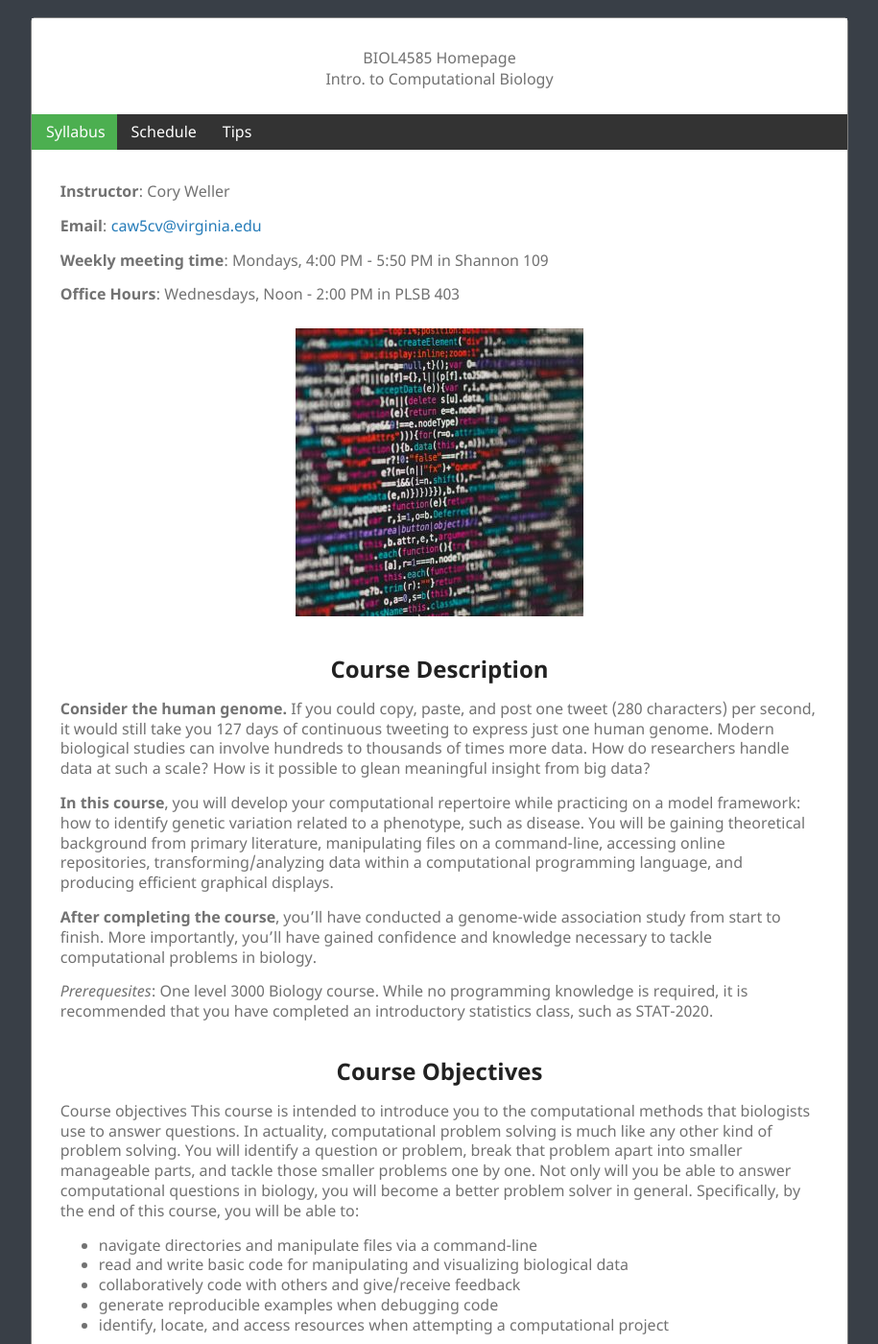
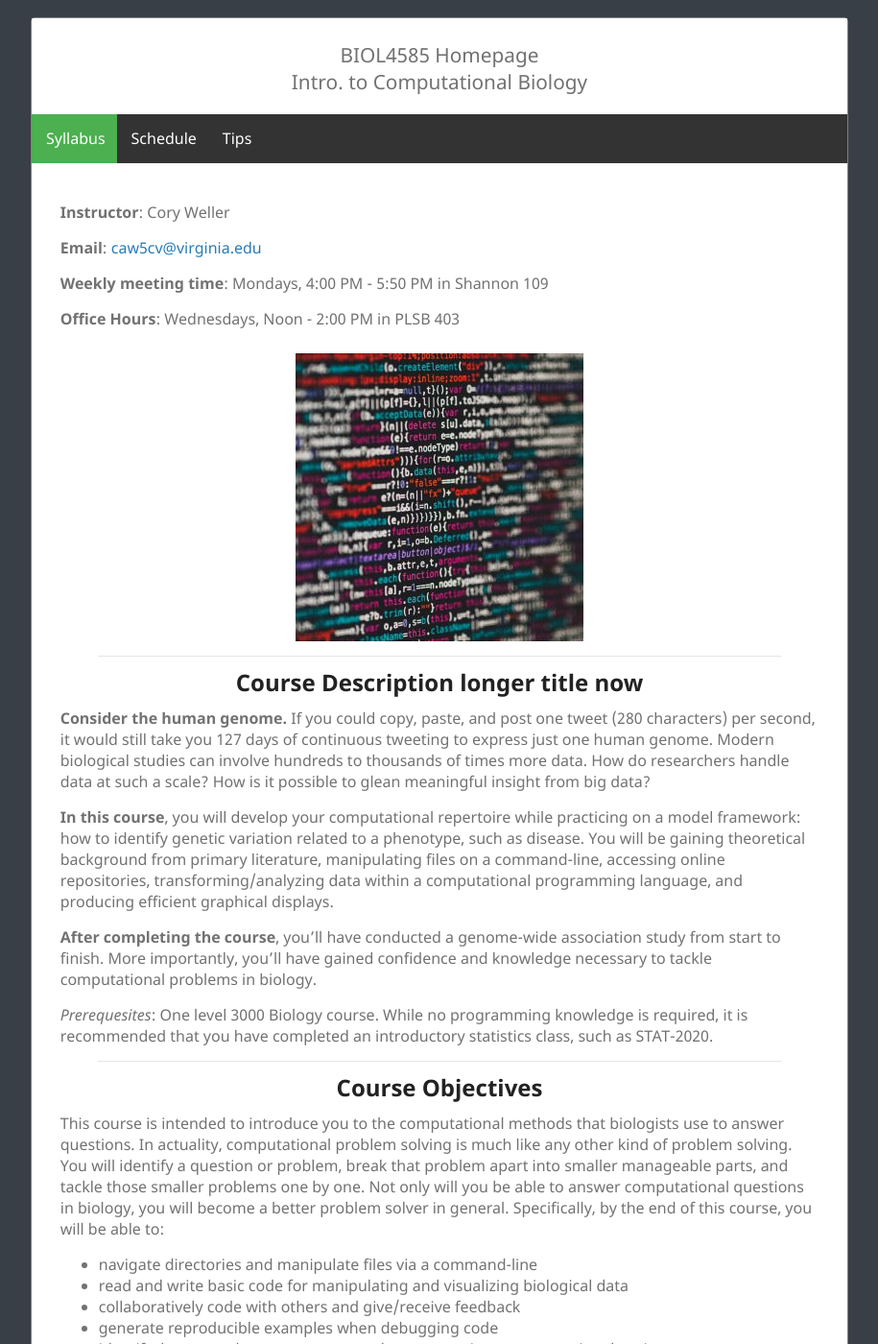
Before and after one commit to cory-weller/BIOL4585, a Jekyll site: the page built from index.md, in a window 1280 px wide and 1400 px high. Shown: the whole window at 96% size, without its empty margins (182-1097 px from the left). Built offline with Jekyll 4.4.1, drawn with Linux system fonts in a browser that asks for light colours.

Commit message:
update css

```diff
--- a/assets/css/style.css
+++ b/assets/css/style.css
@@ -277,19 +277,22 @@
 body {
  background-color:#fff;
  padding:10px;
- font:14px/1.5 "Noto Sans", "Helvetica Neue", Helvetica, Arial, sans-serif;
+ font-size:1em;
+ line-height:1.375em;
+ font-family: "Noto Sans", "Helvetica Neue", Helvetica, Arial, sans-serif;
  color:#727272;
- font-weight:400;
-  font-size: calc(14px + (16 - 12) * ((100vw - 300px) / (901 - 330)));
-  line-height: calc(1.1em + (1.3 - 1.1) * ((100vw - 300px)/(901 - 330)));
+ font-weight:normal;
 }
 
-@media (min-width: 901px) {
+
+/* alternative settings for mobile resolution */
+@media (max-width: 901px) {
 body {
-    font-size:16px;
-    line-height:1.3em
+    font-size:1em;
+    line-height:1.25em
 }
 }
+
 
 h1,
 h2,
@@ -297,11 +300,18 @@ h3,
 h4,
 h5,
 h6 {
- color:#222;
- margin:10px 0 10px;
- text-align: center;
- padding-top:20px;
- padding-bottom:10px;
+    color:#222;
+    padding:10px 0 10px;
+    text-align: center;
+    line-height:1.375em;
+    margin:0;
+    border-top: 0.1rem solid #e5e5e5;
+    margin-left:5%;
+    margin-right:5%;
+}
+
+h1 {
+    border-top: none;
 }
 
 p,
@@ -321,6 +331,7 @@ a:hover,
 a:focus {
  color:#069;
 }
+
 a small {
  font-size:11px;
  color:#777;
@@ -381,14 +392,6 @@ small {
  font-size:11px
 }
 
-hr {
- border:0;
- background:#e5e5e5;
- height:1px;
- margin:0 0 20px
-}
-
-
 
 .wrapper {
     margin:auto;
@@ -414,7 +417,7 @@ hr {
 
 .navbar {
     margin: auto;
-    height: 70px;
+    height: 35px;
     width: 100%;
     position: -webkit-sticky; /* Safari */
     position: sticky;
@@ -428,6 +431,7 @@ hr {
     position: -webkit-sticky; /* Safari */
     position: sticky;
     top:0;
+    font-size:1.3em;
 }
 
 .navbar {
@@ -449,6 +453,7 @@ hr {
   padding: 0;
   overflow: hidden;
   background-color: #333;
+  line-height:35px;
 }
 
 
@@ -460,6 +465,7 @@ hr {
   padding-top:8px;
   padding-bottom:8px;
   text-decoration: none;
+  line-height:35px;
 }
 
 .navbar li a:hover:not(.active) {
@@ -476,13 +482,14 @@ background-color: #393f47;
 
 .content {
     margin: auto;
-    top: 20px;
+    margin-top: 35px;
     height: 100%;
     width: 93%;
     position: static;
     background-color: white;
     text-align: left;
 }
+
 
 .contentFooter {
     margin: auto;
--- a/index.md
+++ b/index.md
@@ -14,8 +14,7 @@ repo: cory-weller/BIOL4585
 
 <center><a href="https://unsplash.com/@markusspiske"><img src="assets/img/markus-spiske-507983-unsplash.jpg" width="300" height="300"></a></center>
 
-
-## Course Description
+## Course Description longer title now
 **Consider the human genome.** If you could copy, paste, and post one tweet (280 characters) per second, it would still take you 127 days of continuous tweeting to express just one human genome. Modern biological studies can involve hundreds to thousands of times more data. How do researchers handle data at such a scale? How is it possible to glean meaningful insight from big data?
 
 **In this course**, you will develop your computational repertoire while practicing on a model framework: how to identify genetic variation related to a phenotype, such as disease. You will be gaining theoretical background from primary literature, manipulating files on a command-line, accessing online repositories, transforming/analyzing data within a computational programming language, and producing efficient graphical displays.
@@ -25,8 +24,6 @@ repo: cory-weller/BIOL4585
 *Prerequesites*: One level 3000 Biology course. While no programming knowledge is required, it is recommended that you have completed an introductory statistics class, such as STAT-2020.
 
 ## Course Objectives
-
-Course objectives
 This course is intended to introduce you to the computational methods that biologists use to answer
 questions. In actuality, computational problem solving is much like any other kind of problem solving. You
 will identify a question or problem, break that problem apart into smaller manageable parts, and tackle
```
Also changed, not shown: how_to_succeed.md (+7 -5 lines), schedule.md (+1 -1 lines).
